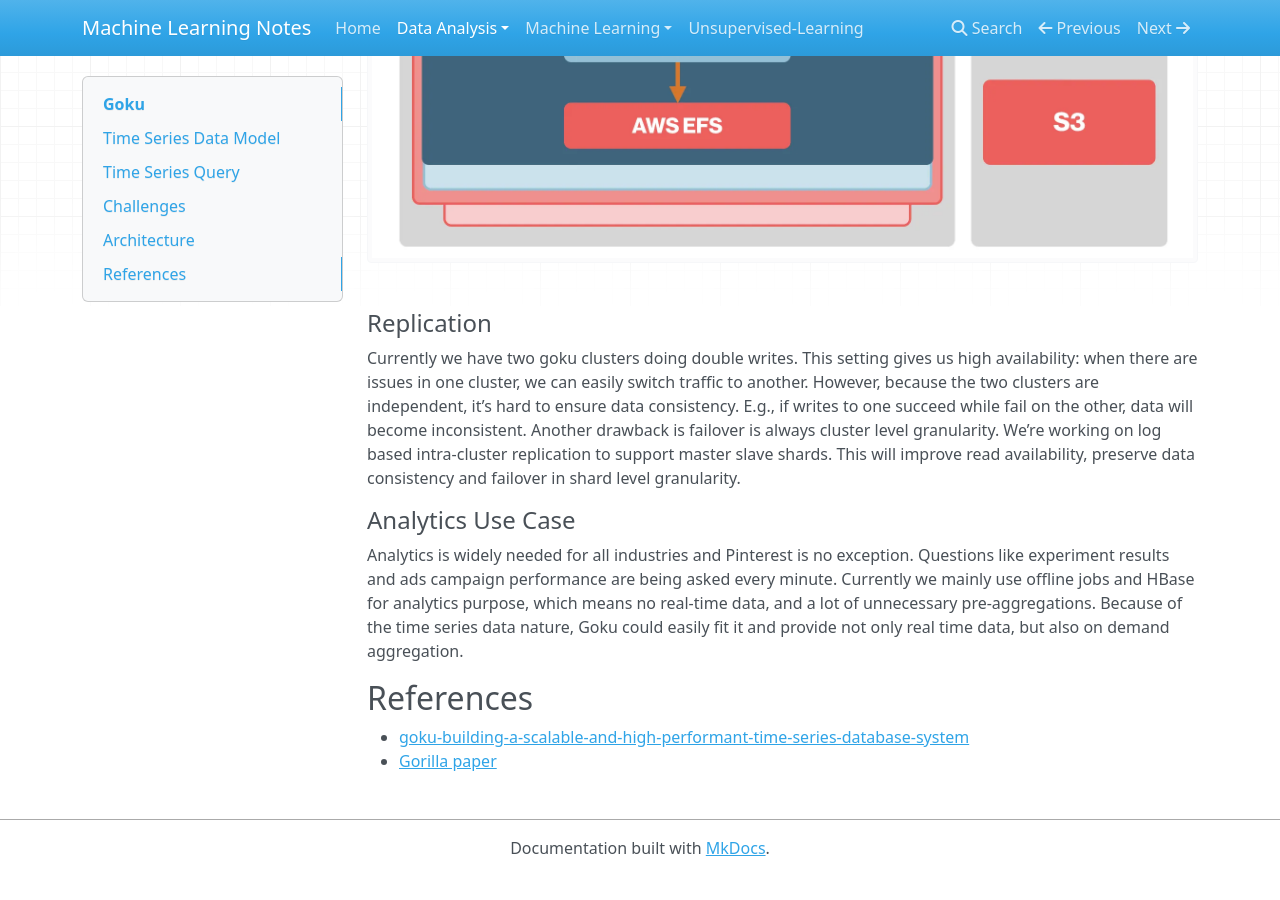
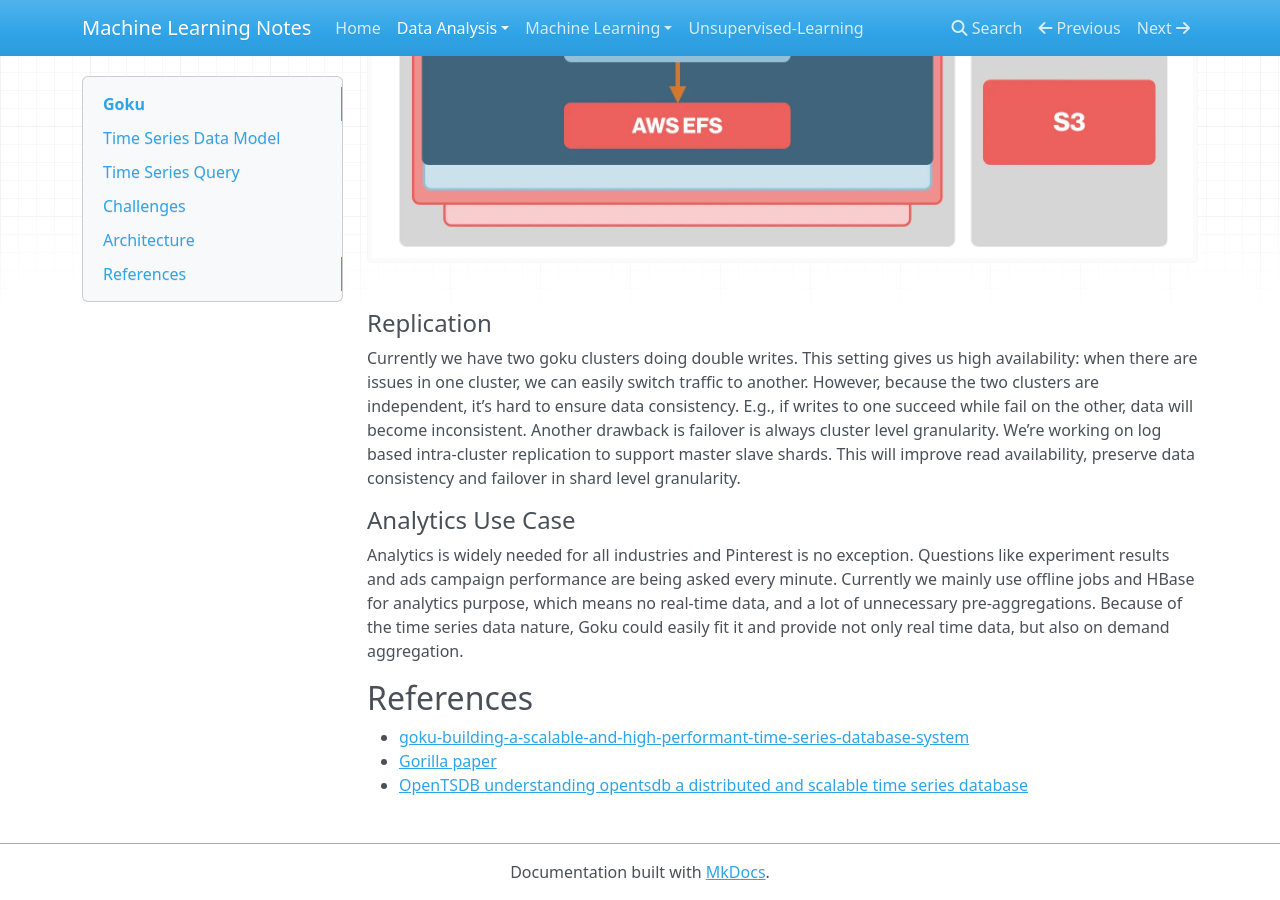
Before and after one commit to pepemxl/Machine-Learning-Notes, an MkDocs documentation site: the page built from docs/00_DATA/databases/goku.md, in a window 1280 px wide and 900 px high, scrolled down 6408 px. Built offline with MkDocs 1.6.1, drawn with Linux system fonts in a browser that asks for light colours; nearby versions of some CDN libraries; before the commit the page ends 7284 px from its top, so only the background shows below that.

Commit message:
Adding references

```diff
--- a/docs/00_DATA/databases/goku.md
+++ b/docs/00_DATA/databases/goku.md
@@ -141,3 +141,4 @@
 ## References
 - [goku-building-a-scalable-and-high-performant-time-series-database-system](https://medium.com/pinterest-engineering/goku-building-a-scalable-and-high-performant-time-series-database-system-a8ff5758a181)
 - [Gorilla paper](https://www.vldb.org/pvldb/vol8/p1816-teller.pdf)
+- [OpenTSDB understanding opentsdb a distributed and scalable time series database](https://medium.com/analytics-vidhya/understanding-opentsdb-a-distributed-and-scalable-time-series-database-e4efc7a3dbb7)
```
